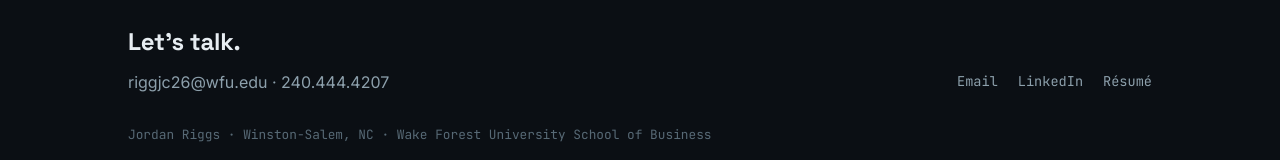
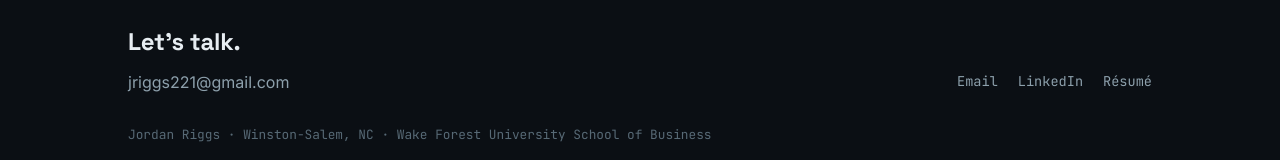
Before and after one commit to JordanRiggs22/JRiggsportfolio, a plain HTML site: page index.html in a window 1280 px wide. Shown: the part 5956-6116 px from the top of the page. Drawn offline with Linux system fonts and the light colour scheme.

Commit message:
Add files via upload

```diff
--- a/index.html
+++ b/index.html
@@ -483,10 +483,10 @@
     <div class="contact-row">
       <div>
         <h2 style="font-size:1.5rem;">Let's talk.</h2>
-        <p style="color:var(--text-muted); margin-top:8px;">riggjc26@wfu.edu · 240.444.4207</p>
+        <p style="color:var(--text-muted); margin-top:8px;">jriggs221@gmail.com</p>
       </div>
       <div class="contact-links">
-        <a href="mailto:riggjc26@wfu.edu">Email</a>
+        <a href="mailto:jriggs221@gmail.com">Email</a>
         <a href="https://www.linkedin.com/in/jordan-riggs-78b088269/" target="_blank" rel="noopener">LinkedIn</a>
         <a href="assets/Jordan_Riggs_Resume.pdf" download>Résumé</a>
       </div>
```
